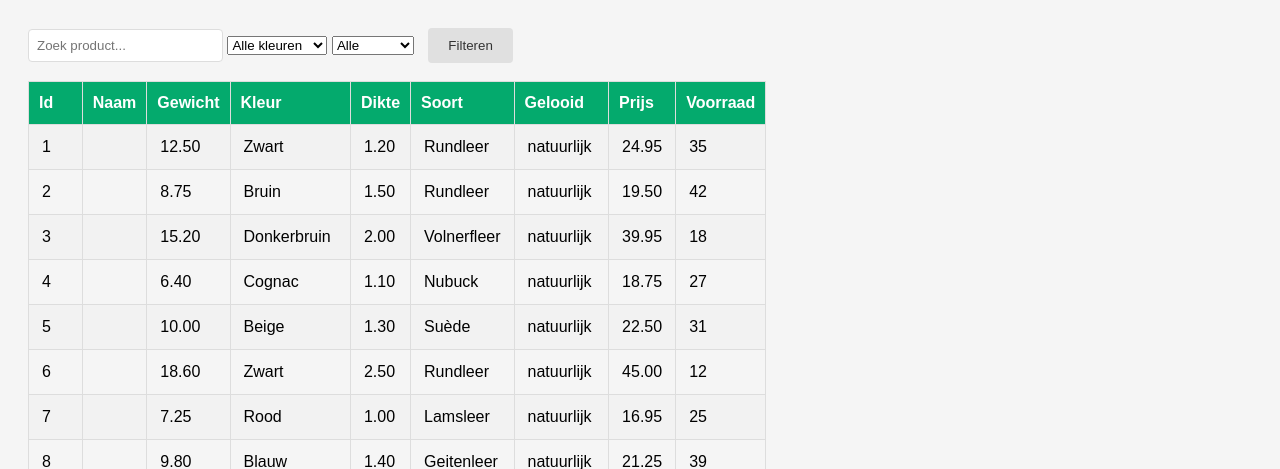
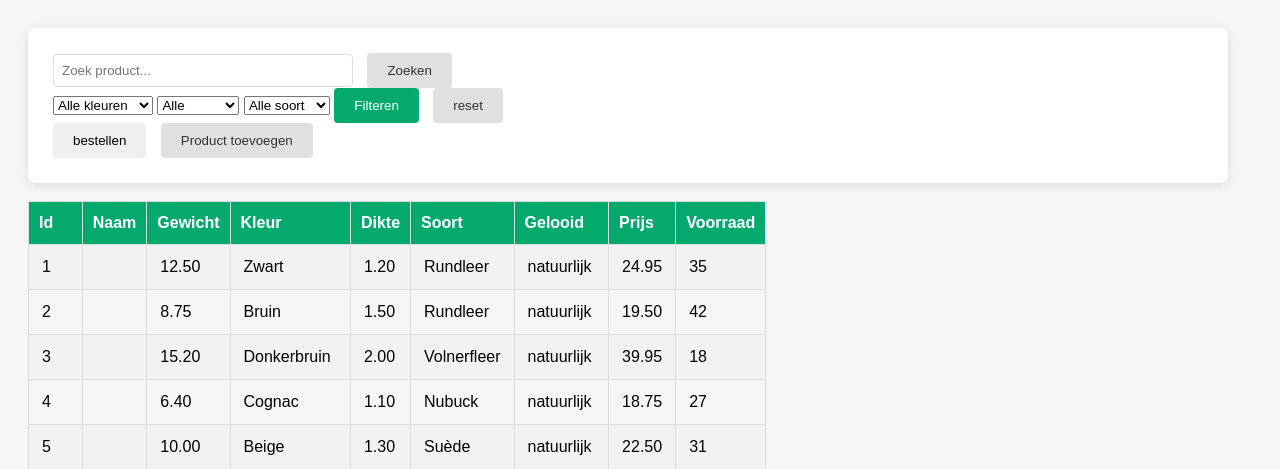
Before and after one commit to kimdejaeger/circuleather, a PHP site: page /dashboard.php in a window 1280 px wide. Shown: the top 469 px of the page. Run offline with PHP 8.4, Linux system fonts and the light colour scheme; the visitor is signed in with stand-in values (Sample User, id 1); data comes from the database, SQL or seed files in the repository; data that the repository does not hold is empty.

Commit message:
buttons bij de filters toegevoegd

```diff
--- /dev/null
+++ b/src/css/style_kim.css
@@ -0,0 +1,118 @@
+table {
+  font-family: Arial, Helvetica, sans-serif;
+  border-collapse: collapse;
+  width: auto;
+}
+
+td {
+  border: 1px solid #ddd;
+  padding: 13px;
+}
+
+th {
+  border: 1px solid #ddd;
+  padding: 10px;
+}
+
+tr:nth-child(even) {
+  background-color: #f2f2f2;
+}
+
+tr:hover {
+  background-color: #ddd;
+}
+
+th {
+  padding-top: 12px;
+  padding-bottom: 12px;
+  text-align: left;
+  background-color: #04aa6d;
+  color: white;
+}
+
+body {
+  font-family: Arial, Helvetica, sans-serif;
+  background-color: #f5f5f5;
+  padding: 20px;
+}
+
+h1 {
+  font-family: Arial, Helvetica, sans-serif;
+  margin-bottom: 20px;
+  color: #333;
+}
+
+form {
+  background-color: white;
+  padding: 25px;
+  border-radius: 8px;
+  width: 1200px;
+  box-sizing: border-box;
+  box-shadow: 0 2px 10px rgba(0, 0, 0, 0.1);
+}
+form td:first-child {
+  width: 140px;
+}
+
+input {
+  width: 100%;
+  max-width: 300px;
+  box-sizing: border-box;
+}
+
+input[type="text"],
+input[type="email"],
+input[type="password"],
+input[type="date"] {
+  width: 100%;
+  padding: 8px;
+  border: 1px solid #ddd;
+  border-radius: 4px;
+}
+
+input:focus {
+  outline: none;
+  border-color: #04aa6d;
+}
+
+button {
+  padding: 10px 20px;
+  border: none;
+  border-radius: 4px;
+  cursor: pointer;
+}
+
+button[type="submit"] {
+  background-color: #04aa6d;
+  color: white;
+}
+
+button[type="submit"]:hover {
+  background-color: #038857;
+}
+
+button:last-of-type {
+  background-color: #e0e0e0;
+  color: #333;
+  margin-left: 10px;
+}
+
+button:last-of-type:hover {
+  background-color: #cfcfcf;
+}
+
+.btn {
+  background-color: #04aa6d;
+  color: white;
+  padding: 10px 20px;
+  font-family: Arial, Helvetica, sans-serif;
+  font-size: 14px;
+  line-height: 1;
+  border: none;
+  border-radius: 4px;
+  text-decoration: none;
+  display: inline-flex;
+  align-items: center;
+  justify-content: center;
+  cursor: pointer;
+}
--- a/src/dashboard.php
+++ b/src/dashboard.php
@@ -4,12 +4,18 @@ require_once 'session.php';
 $search = $_GET['search'] ?? '';
 $kleur = $_GET['kleur'] ?? '';
 $gelooid = $_GET['gelooid'] ?? '';
+$soort = $_GET['soort'] ?? '';
 
 $conn = require_once "partials/dbconnection-kim.php";
 
 // Kleuren ophalen
 $result_kleuren = $conn->query(
     "SELECT DISTINCT kleur FROM product ORDER BY kleur"
+);
+
+// Soorten ophalen
+$result_soorten = $conn->query(
+    "SELECT DISTINCT soort FROM product ORDER BY soort"
 );
 
 // Producten ophalen
@@ -35,6 +41,12 @@ if ($gelooid !== '') {
     $types .= "s";
 }
 
+if ($soort !== '') {
+    $sql .= " AND soort = ?";
+    $params[] = $soort;
+    $types .= "s";
+}
+
 $stmt = $conn->prepare($sql);
 
 if ($params) {
@@ -51,7 +63,7 @@ $result = $stmt->get_result();
     <meta charset="UTF-8">
     <meta name="viewport" content="width=device-width, initial-scale=1.0">
     <title>Dashboard</title>
-    <link rel="stylesheet" href="css/style-kim.css">
+    <link rel="stylesheet" href="css/style_kim.css">
 </head>
 <body>
 
@@ -62,7 +74,8 @@ $result = $stmt->get_result();
         placeholder="Zoek product..."
         value="<?= htmlspecialchars($search) ?>"
         >
-
+        <button type="submit">Zoeken</button>
+        <div>
         <select name="kleur">
             <option value="">Alle kleuren</option>
 
@@ -84,7 +97,25 @@ $result = $stmt->get_result();
             </option>
         </select>
 
+        <select name="soort" >
+            <option value="">Alle soort</option>
+
+            <?php while ($row = $result_soorten->fetch_assoc()): ?>
+                <option value="<?= htmlspecialchars($row['soort']) ?>"
+                <?= $soort === $row['soort'] ? 'selected' : '' ?>>
+                <?= htmlspecialchars($row['soort']) ?>
+            </option>
+            <?php endwhile; ?>
+        </select>
+
         <button type="submit">Filteren</button>
+        <button type="button" onclick="location.href='dashboard.php'">reset</button>
+        </div>
+
+        <div>
+        <button type="button" onclick="location.href='bestellen.php'">bestellen</button>
+        <button type="button" onclick="location.href='product_toevoegen.php'">Product toevoegen</button>
+        </div>
 </form>
 
 <br>
--- a/src/index.php
+++ /dev/null
@@ -1,3 +0,0 @@
-<?php
-echo 'Hello'
-?>
--- a/src/kim.php
+++ /dev/null
@@ -1,3 +0,0 @@
-<?php
-echo 'Kim'
-?>
```
Lines whose indentation alone changed are shown as unchanged.
